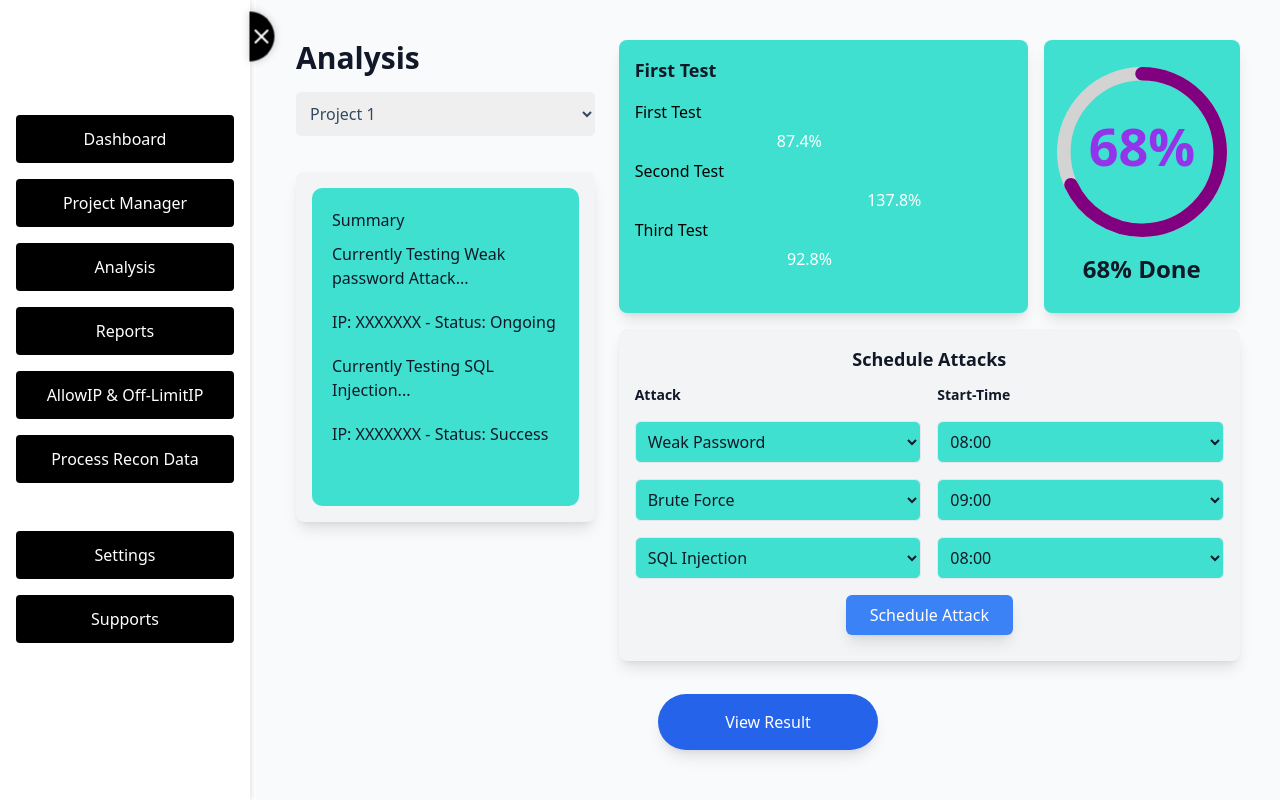
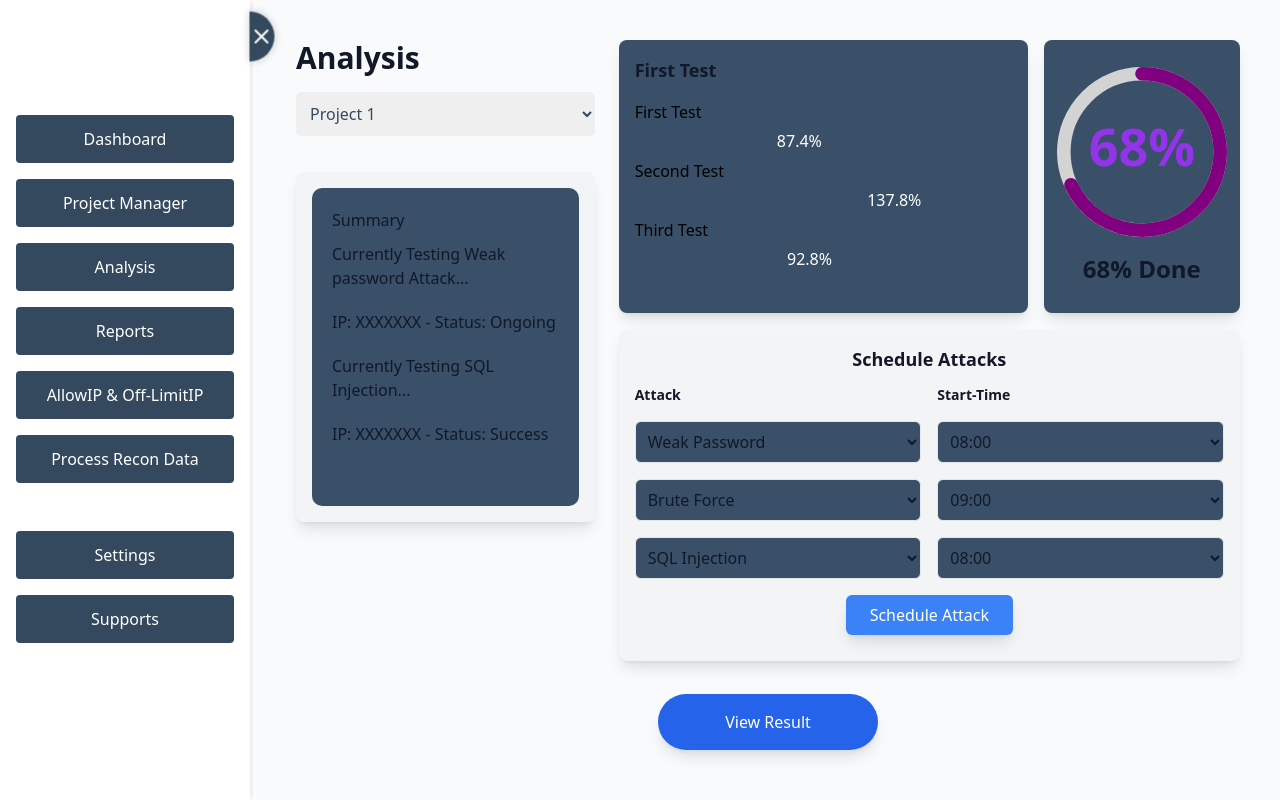
Before and after one commit to robertosalinaas/CS4311_INFILTR8_11FinalFrontier_Fall2024, a SvelteKit app in the folder frontend/: page /Testing in a window 1280 px wide. Built offline with nearby package versions, Linux system fonts and the light colour scheme.

Commit message:
updating normal mode

```diff
--- a/frontend/src/app.css
+++ b/frontend/src/app.css
@@ -13,7 +13,7 @@
 
 .bg-white {
   --tw-bg-opacity: 1;
-  background-color: turquoise; /* White background for normal mode */
+  background-color: #395068; /* White background for normal mode */
 }
 
 .text-gray-700 {
@@ -23,11 +23,11 @@
 
 .border-gray-300 {
   --tw-border-opacity: 1;
-  border-color: black; /* Default border color */
+  border-color: gray; /* Default border color */
 }
 
 button {
-  background-color: black; /* Default button background */
+  background-color: #34495e; /* Default button background */
   color: white; /* Black text for buttons in normal mode */
 }
 
```
